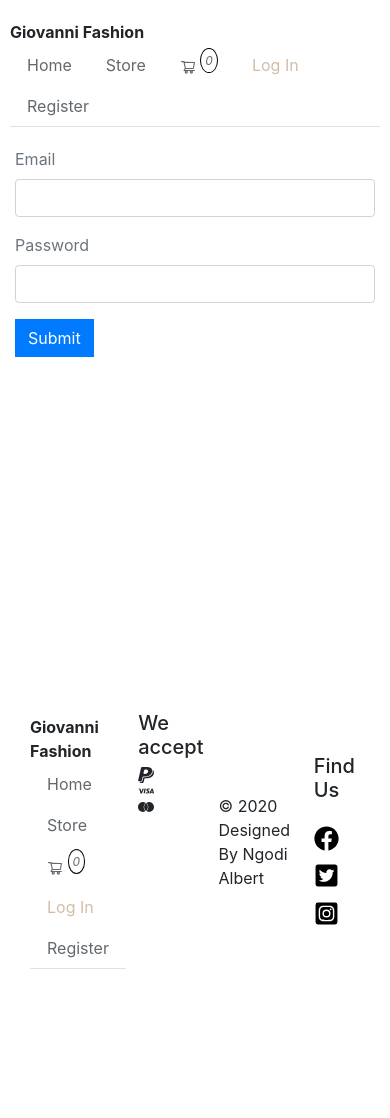
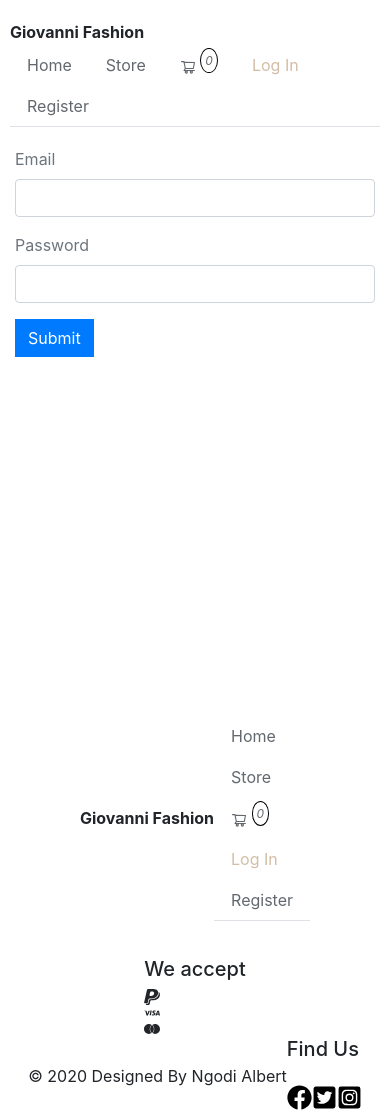
Before and after one commit to ngodi/giovanni-reactjs, a React app: page /signin in a window 390 px wide. Before the commit the page ends 1009 px from the top, so only its background shows below. Built offline with nearby package versions, Linux system fonts and the light colour scheme; no server answers.

Commit message:
footer menu responsiveness

```diff
--- a/src/core/Footer.js
+++ b/src/core/Footer.js
@@ -14,7 +14,7 @@ import { SiVisa, SiPaypal, SiMastercard } from 'react-icons/si';
                 <SiVisa />
                 <SiMastercard />
             </div>
-            <div className="col-md-3 col-sm-12 bottom">
+            <div className="bottom">
                 &copy;&nbsp;{date} Designed By Ngodi Albert
                 <SocialLinks />
             </div>
--- a/src/core/SocialLinks.js
+++ b/src/core/SocialLinks.js
@@ -6,7 +6,7 @@ const SocialLinks = () => {
     return (
         <div>
             <h5>Find Us</h5>
-            <div className="socials mt-3 flex-column">
+            <div className="socials mt-3 flex-row">
                 <Link to="#"><FaFacebook /></Link>
                 <Link to="#"><FaTwitterSquare /></Link>
                 <Link to="#"><FaInstagramSquare /></Link>
--- a/src/styles.css
+++ b/src/styles.css
@@ -68,6 +68,9 @@
     display: flex;
     flex-direction: column;
 }
+.flex-row{
+    display: flex;
+}
 .socials a{
     font-size: 25px;
     text-decoration: none;
@@ -89,7 +92,8 @@
 }
 .footer {
     display: flex;
-    justify-content: space-between;
+    justify-content: space-evenly;
+    flex-wrap: wrap;
     padding: 20px;
     position: relative;
 }
```
